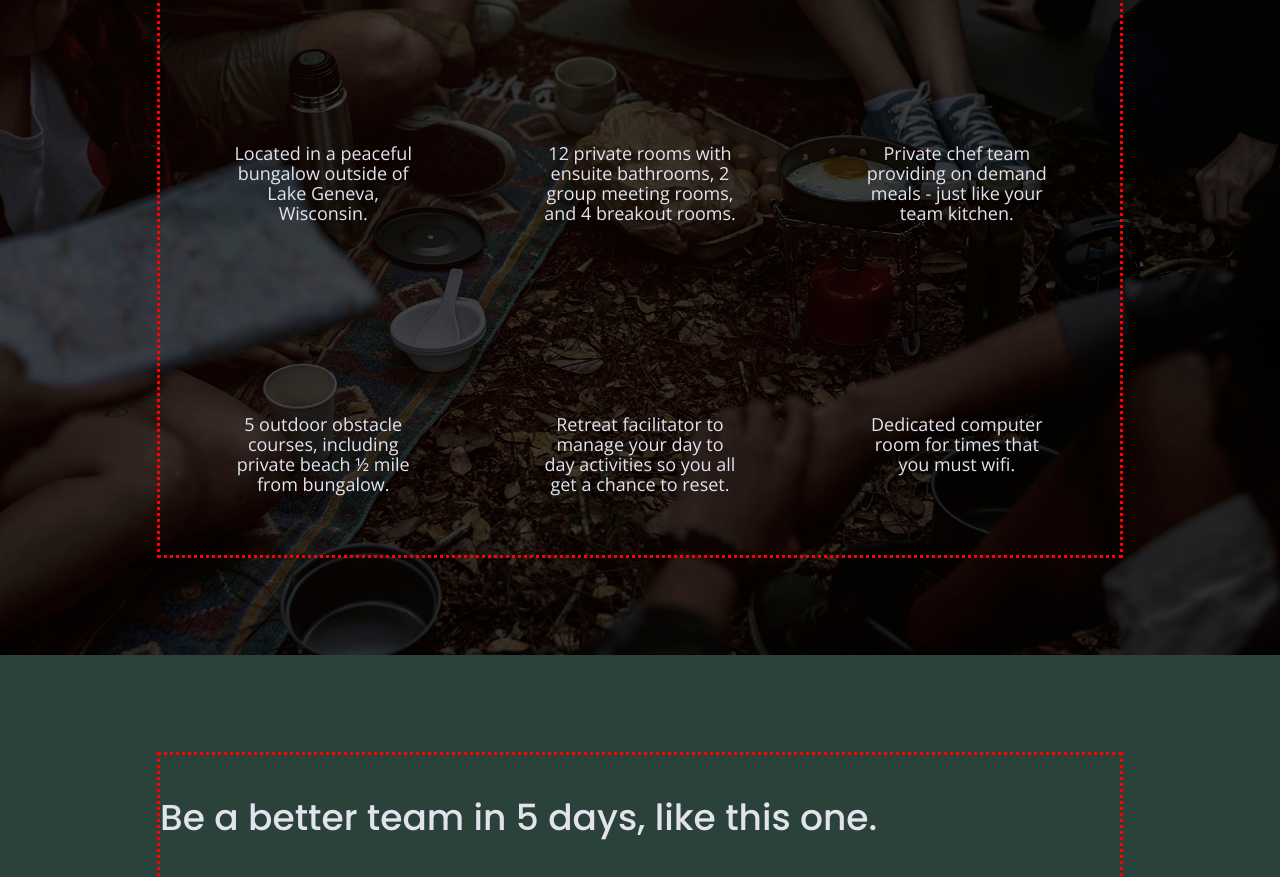
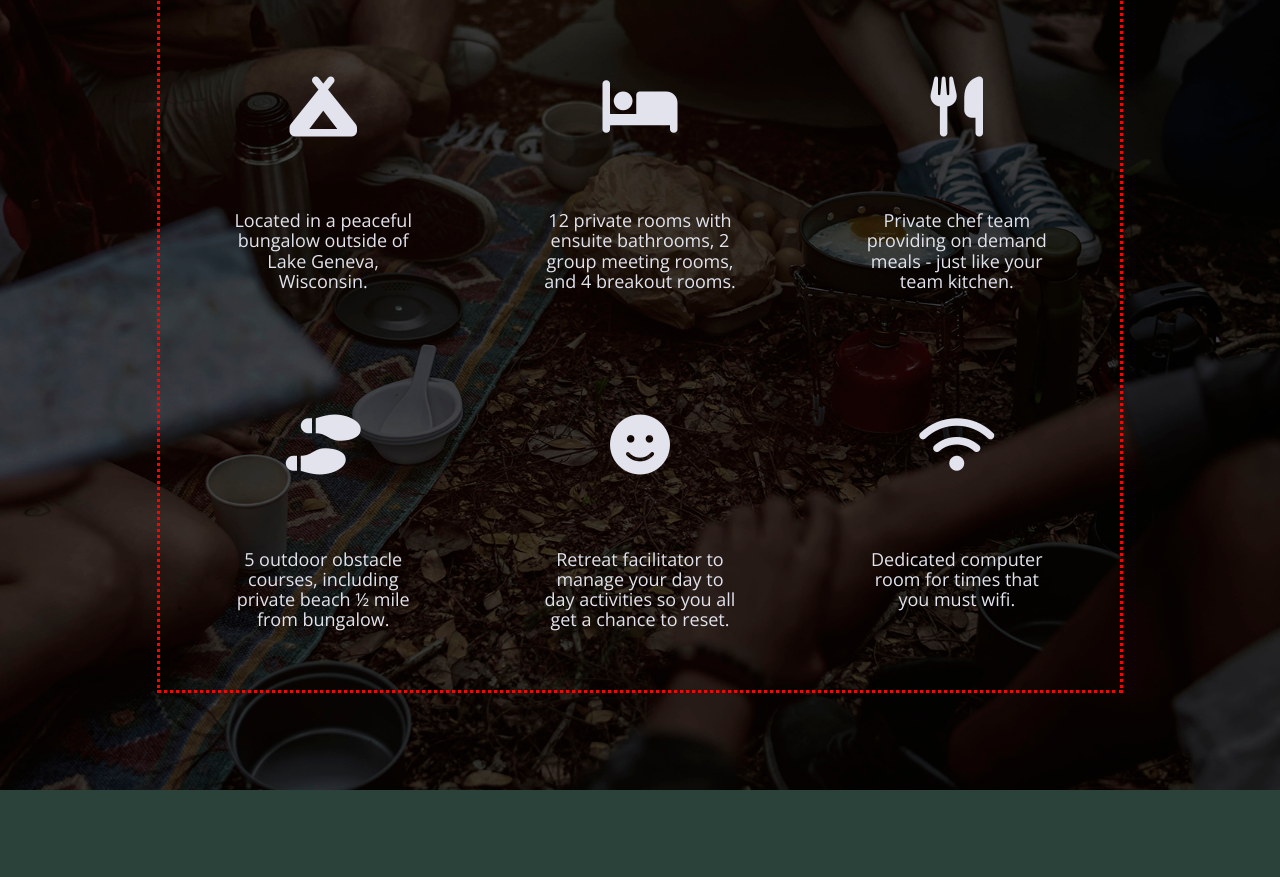
Before and after one commit to spidercarol/unplugged-design-docs, a website built with Parcel: page index.html in a window 1280 px wide. Shown: the part 1250-2127 px from the top of the page. Built offline with nearby package versions, Linux system fonts and the light colour scheme.

Commit message:
Added Icon fonts

```diff
--- a/css/main.css
+++ b/css/main.css
@@ -343,6 +343,10 @@ input[type=button] {
 .features .features-items .fontawesome-icons {
   margin: 30px 0;
   font-size: 3.75em;
+}
+
+.features i {
+  margin-bottom: 0;
 
 }
 
--- a/index.html
+++ b/index.html
@@ -18,6 +18,7 @@
 
   <link rel="stylesheet" href="css/normalize.css">
   <link rel="stylesheet" href="css/main.css">
+  <script src="https://kit.fontawesome.com/d646189abe.js" crossorigin="anonymous"></script>
 
   <meta name="theme-color" content="#fafafa">
   <!-- Google Fonts-->
@@ -71,32 +72,32 @@
         <h2>Have the work week you always dreamed of — without the bad wifi.</h2>
         <div class="features-items">
           <article>
-            <p class="fontawesome-icons"></p>
+            <p class="fontawesome-icons"><i class="fa-solid fa-campground"></i></p>
             <p class="features-item-description">Located in a peaceful bungalow outside of Lake Geneva, Wisconsin.
             </p>
           </article>
           <article>
-            <p class="fontawesome-icons"></p>
+            <p class="fontawesome-icons"><i class="fa-solid fa-bed"></i></p>
             <p class="features-item-description">12 private rooms with ensuite bathrooms, 2 group meeting rooms, and 4 breakout rooms.
             </p>
           </article>
           <article>
-            <p class="fontawesome-icons"></p>
+            <p class="fontawesome-icons"><i class="fa-solid fa-utensils"></i></p>
             <p class="features-item-description">Private chef team providing on demand meals - just like your team kitchen.
             </p>
           </article>
           <article>
-            <p class="fontawesome-icons"></p>
+            <p class="fontawesome-icons"><i class="fa-solid fa-shoe-prints"></i></p>
             <p class="features-item-description">5 outdoor obstacle courses, including private beach ½ mile from bungalow.
             </p>
           </article>
           <article>
-            <p class="fontawesome-icons"></p>
+            <p class="fontawesome-icons"><i class="fa-solid fa-face-smile"></i></p>
             <p class="features-item-description">Retreat facilitator to manage your day to day activities so you all get a chance to reset.
             </p>
           </article>
           <article>
-            <p class="fontawesome-icons"></p>
+            <p class="fontawesome-icons"><i class="fa-solid fa-wifi"></i></p>
             <p class="features-item-description">Dedicated computer room for times that you must wifi.
             </p>
           </article>
```
Also changed, not shown: about/index.html (+2 -0 lines), faqs/index.html (+2 -0 lines).
